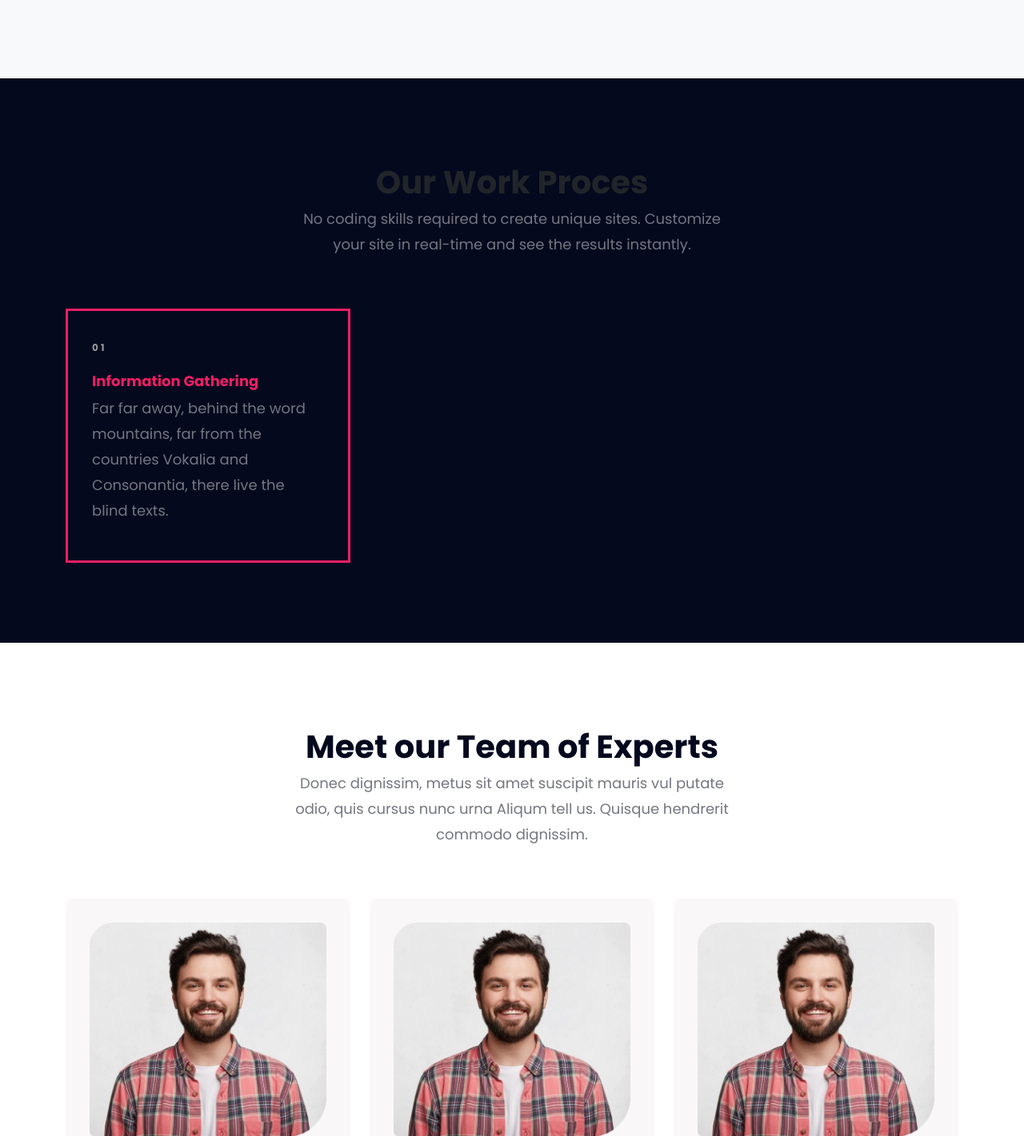
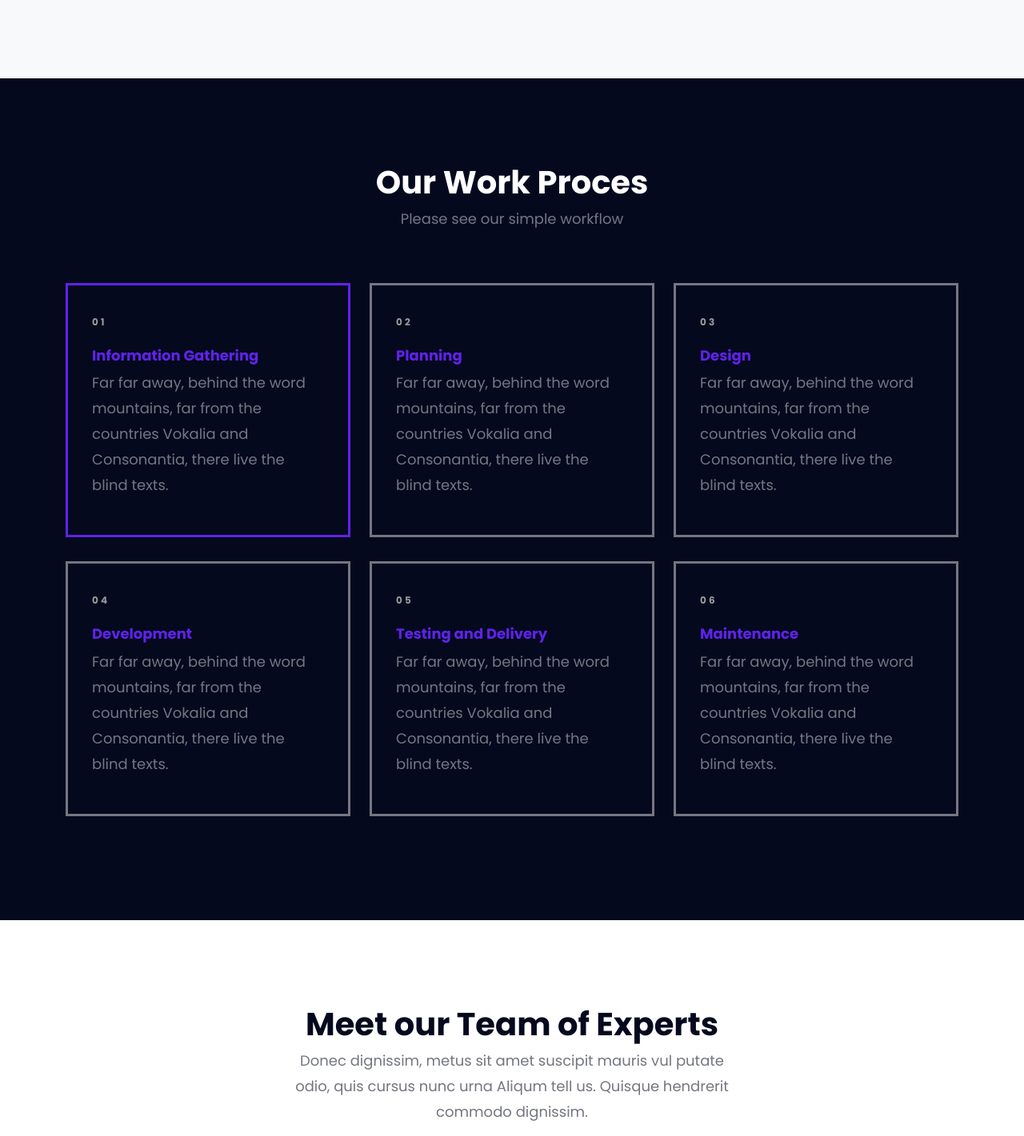
Before and after one commit to saifulpro247/insomnia, a PHP site: page / in a window 1280 px wide. Shown: the part 3462-4883 px from the top of the page at 80% size. Run offline with PHP 8.4, Linux system fonts and the light colour scheme; some libraries are stand-ins or nearby versions.

Commit message:
workflow

```diff
--- a/index.html
+++ b/index.html
@@ -428,8 +428,8 @@
                     <div class="row mb-5 d-flex justify-content-center">
                         <div class="col-md-6">
                             <div class="section_area  text-center">
-                                <h2 class="section_title text-dark">Our Work Proces</h2>
-                                <p class="sub_title">No coding skills required to create unique sites. Customize your site in real-time and see the results instantly.</p>
+                                <h2 class="section_title">Our Work Proces</h2>
+                                <p class="sub_title">Please see our simple workflow</p>
                             </div>
                         </div>
                     </div>
@@ -439,6 +439,46 @@
                             <div class="step active aos-init aos-animate" data-aos="fade-up" data-aos-delay="100">
                                 <span class="number">01</span>
                                 <h3>Information Gathering</h3>
+                                <p class="mb-3">Far far away, behind the word mountains, far from the countries Vokalia and Consonantia, there
+                                    live the blind texts.</p>
+                            </div>
+                        </div>
+                        <div class="col-xs-12 col-sm-6 col-md-6 col-lg-4">
+                            <div class="step aos-init aos-animate" data-aos="fade-up" data-aos-delay="100">
+                                <span class="number">02</span>
+                                <h3>Planning</h3>
+                                <p class="mb-3">Far far away, behind the word mountains, far from the countries Vokalia and Consonantia, there
+                                    live the blind texts.</p>
+                            </div>
+                        </div>
+                        <div class="col-xs-12 col-sm-6 col-md-6 col-lg-4">
+                            <div class="step aos-init aos-animate" data-aos="fade-up" data-aos-delay="100">
+                                <span class="number">03</span>
+                                <h3>Design</h3>
+                                <p class="mb-3">Far far away, behind the word mountains, far from the countries Vokalia and Consonantia, there
+                                    live the blind texts.</p>
+                            </div>
+                        </div>
+                        <div class="col-xs-12 col-sm-6 col-md-6 col-lg-4">
+                            <div class="step aos-init aos-animate" data-aos="fade-up" data-aos-delay="100">
+                                <span class="number">04</span>
+                                <h3>Development</h3>
+                                <p class="mb-3">Far far away, behind the word mountains, far from the countries Vokalia and Consonantia, there
+                                    live the blind texts.</p>
+                            </div>
+                        </div>
+                        <div class="col-xs-12 col-sm-6 col-md-6 col-lg-4">
+                            <div class="step aos-init aos-animate" data-aos="fade-up" data-aos-delay="100">
+                                <span class="number">05</span>
+                                <h3>Testing and Delivery</h3>
+                                <p class="mb-3">Far far away, behind the word mountains, far from the countries Vokalia and Consonantia, there
+                                    live the blind texts.</p>
+                            </div>
+                        </div>
+                        <div class="col-xs-12 col-sm-6 col-md-6 col-lg-4">
+                            <div class="step aos-init aos-animate" data-aos="fade-up" data-aos-delay="100">
+                                <span class="number">06</span>
+                                <h3>Maintenance</h3>
                                 <p class="mb-3">Far far away, behind the word mountains, far from the countries Vokalia and Consonantia, there
                                     live the blind texts.</p>
                             </div>
--- a/style.css
+++ b/style.css
@@ -594,9 +594,12 @@ body{
   -webkit-transition: .3s all ease;
   -o-transition: .3s all ease;
   transition: .3s all ease;
-  border: 3px solid #efefef; }
+  border: 3px solid var(--secondary-color);
+  margin-bottom: 30px;
+}
   .step.active, .step:hover, .step:focus {
-    border: 3px solid #ec1e64; }
+    border: 3px solid var(--btn-bg);
+  }
   .step .number {
     font-size: 12px;
     letter-spacing: .2rem;
@@ -606,7 +609,7 @@ body{
     color: #999; }
   .step h3, .step .h3 {
     font-size: 18px;
-    color: #ec1e64;
+    color: var(--btn-bg);
     font-weight: 700; }
   .step *:last-child {
     margin-bottom: 0; }
```
